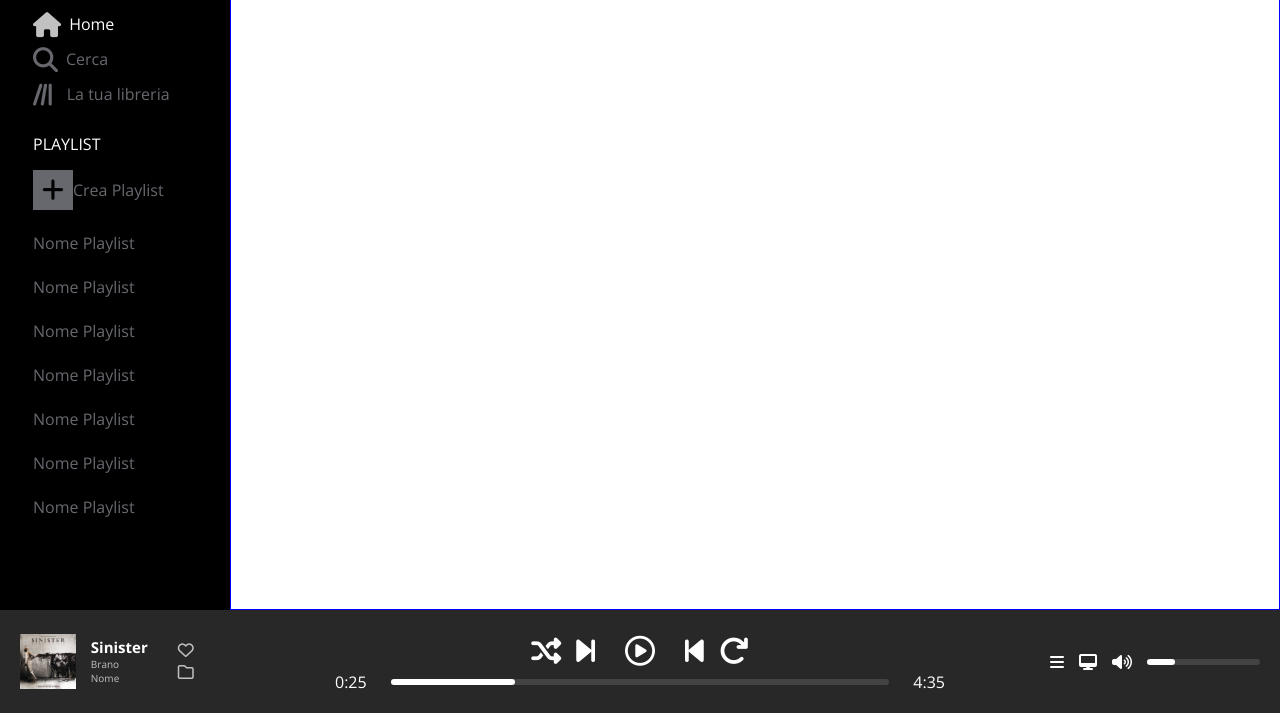
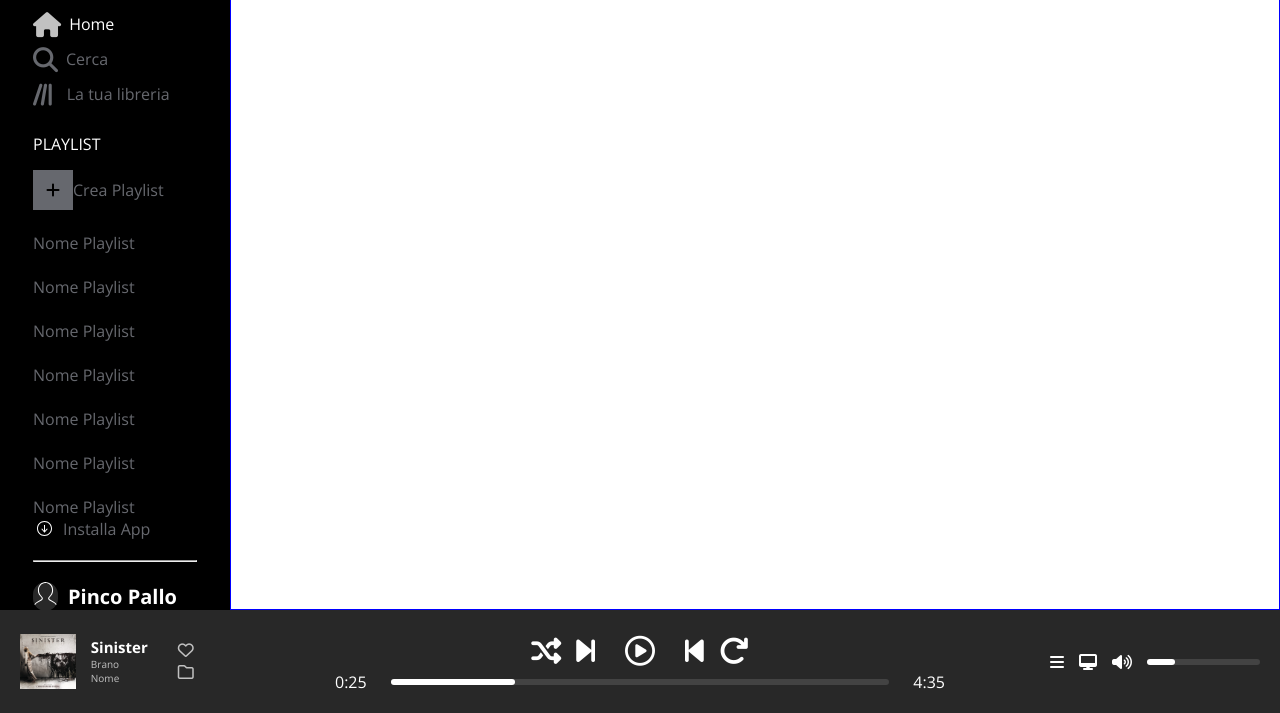
Before and after one commit to w3bd3v3lop3rNico/html-css-spotifyweb, a plain HTML site: page index.html in a window 1280 px wide. Shown: the part 87-800 px from the top of the page. Drawn offline with nearby package versions, Linux system fonts and the light colour scheme.

Commit message:
Side footer content html, responsive, style

```diff
--- a/css/style.css
+++ b/css/style.css
@@ -226,6 +226,7 @@ figure > img {
 .side-body {
     display: flex;
     flex-direction: column;
+    flex-grow: 1;
 }
 
 .side-logo .logo-sm {
@@ -282,6 +283,48 @@ figure > img {
     align-items: center;
 }
 
+.side-footer {
+    /* padding-left: 20px; */
+    display: flex;
+    flex-direction: column;
+    align-items: center;
+    gap: 20px;
+}
+
+.side-footer > div {
+    display: flex;
+    gap: 10px;
+    align-items: center;
+}
+
+.side-footer a {
+    display: none;
+}
+
+.side-footer {
+    margin-bottom: 10px;
+    color: var(--gray);
+}
+
+
+
+
+.install img {
+    width: 20px;
+    display: block;
+}
+
+.username img {
+    width: 25px;
+    background-color: #282828;
+    border-radius: 999px;
+    display: block;
+}
+
+.side-footer hr {
+    display: none;
+}
+
 .main-tool:hover div {
     color: var(--light);
 }
@@ -289,6 +332,8 @@ figure > img {
 .main-tool:hover i {
     color: var(--light-gray);
 }
+
+
 
 
 /* media query bootstrap */
@@ -381,6 +426,28 @@ figure > img {
         align-items: center;
     }
 
+    .side-footer a {
+        display: block;
+    }
+
+    .side-footer {
+        align-items: flex-start;
+        padding: 0 20px;
+    }
+
+    .side-footer hr {
+        width: 100%;
+        display: block;
+    }
+
+    .username a {
+        font-size: 20px;
+        font-weight: bold;
+        color: var(--light);
+    }
+
+
+
 
 }
 
--- a/index.html
+++ b/index.html
@@ -41,7 +41,7 @@
                         <ul class="new-playlists">
                             <li class="main-tool create-playlist">
 
-                            <i class="fa-solid fa-plus playlist-plus-icon"></i> <div>Crea Playlist</div>
+                            <div><i class="fa-solid fa-plus playlist-plus-icon"></i></div> <div>Crea Playlist</div>
 
                             </li>
 
@@ -61,6 +61,18 @@
                 </ul>
             </div>
             <div class="side-footer">
+
+                <div class="install">
+                    <img src="./img/download.svg" alt=""><a href="#"> Installa App</a>
+                </div>
+
+                <hr>
+
+                <div class="username">
+
+                    <img src="./img/profile.svg" alt=""><a href="#"> Pinco Pallo</a>
+
+                </div>
 
             </div>
 
```
